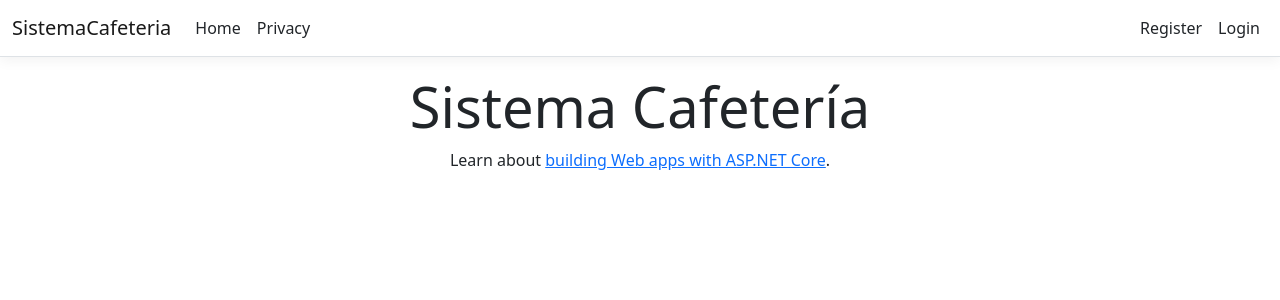
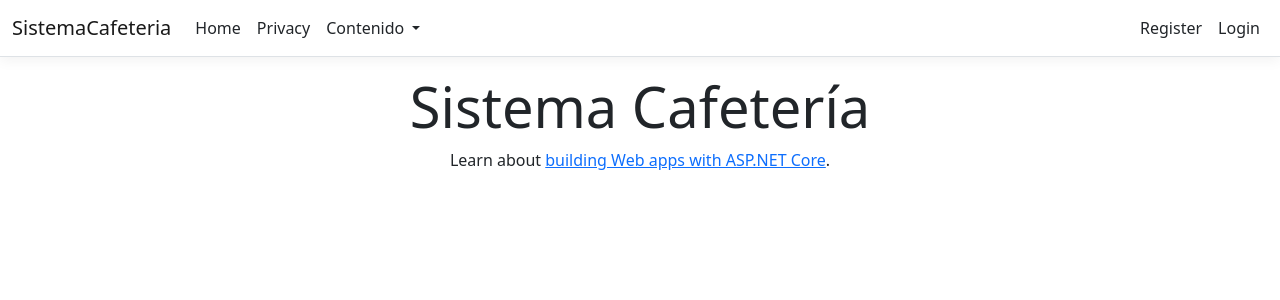
Before and after one commit to Alets30/SistemaCafeter-a, an ASP.NET Core app: page / in a window 1280 px wide. Shown: the top 300 px of the page. Run offline with ASP.NET Core 8, Linux system fonts and the light colour scheme; style sheets or scripts are compiled from the project's sources; some libraries are stand-ins or nearby versions.

Commit message:
Arreglado el problema con el nav

```diff
--- a/SistemaCafeteria/Views/Shared/_Layout.cshtml
+++ b/SistemaCafeteria/Views/Shared/_Layout.cshtml
@@ -25,6 +25,14 @@
                         <li class="nav-item">
                             <a class="nav-link text-dark" asp-area="" asp-controller="Home" asp-action="Privacy">Privacy</a>
                         </li>
+                        <li class="nav-item dropdown">
+                            <a class="nav-link dropdown-toggle text-dark" href="#" id="navbarDropdown" role="button" data-bs-toggle="dropdown" aria-expanded="false">
+                                Contenido
+                            </a>
+                            <ul class="dropdown-menu" aria-labelledby="navbarDropdown">
+                                <li><a class="dropdown-item" asp-area="Admin" asp-controller="Bodega" asp-action="Index">Bodega</a></li>
+                            </ul>
+                        </li>
                     </ul>
                     <partial name="_LoginPartial" />
                 </div>
```
